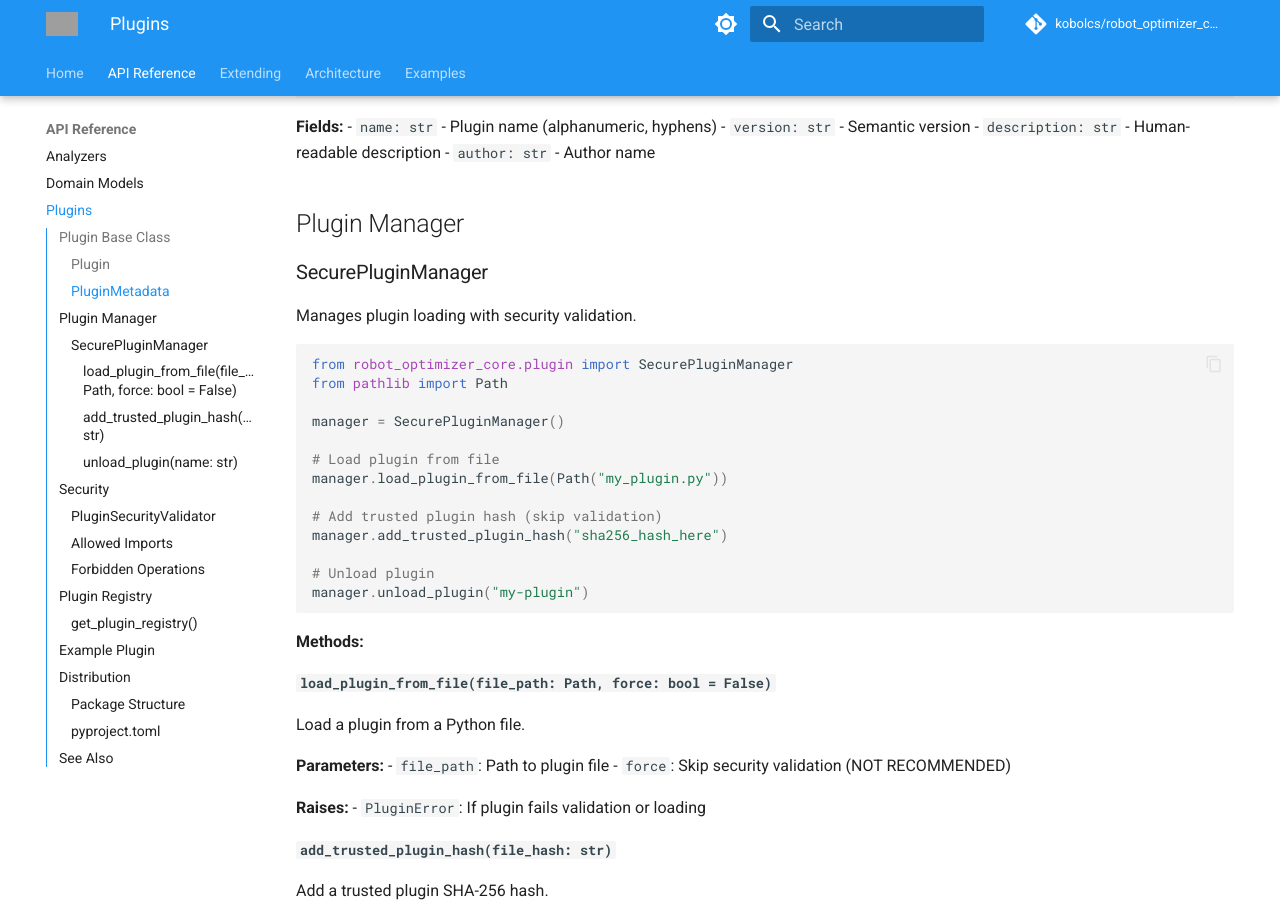
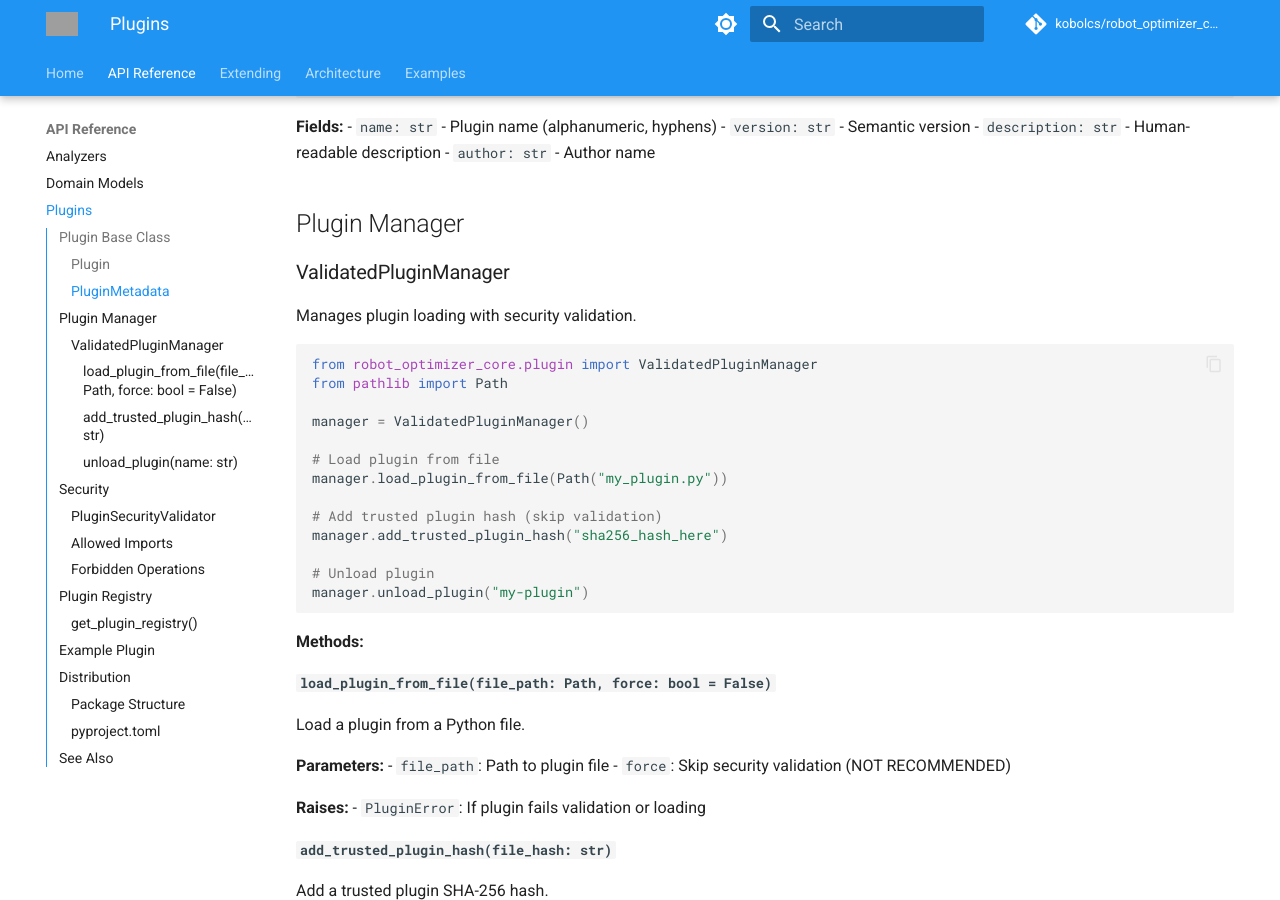
Before and after one commit to kobolcs/robot_optimizer_core, an MkDocs documentation site: the page built from docs/api/plugins.md, in a window 1280 px wide and 900 px high, scrolled down 1123 px. Built offline with MkDocs 1.6.1 and Material for MkDocs 9.7.7, drawn with Linux system fonts in a browser that asks for light colours; comment, search, counter and statistics services are not loaded; the version menu is left out; grey boxes are pictures that could not be loaded.

Commit message:
fix: stale coverage doc, demo-report gitignore, assert→raise in boundaries, SecurePluginManager→ValidatedPluginManager
Agent-Logs-Url: https://github.com/kobolcs/robot_optimizer_core/sessions/c39b03fc-db3c-4c3b-a6c3-457db3e25476

Co-authored-by: kobolcs <32861010+kobolcs@users.noreply.github.com>

````diff
--- a/docs/api/plugins.md
+++ b/docs/api/plugins.md
@@ -59,15 +59,15 @@ metadata = PluginMetadata(
 
 ## Plugin Manager
 
-### SecurePluginManager
+### ValidatedPluginManager
 
 Manages plugin loading with security validation.
 
 ```python
-from robot_optimizer_core.plugin import SecurePluginManager
+from robot_optimizer_core.plugin import ValidatedPluginManager
 from pathlib import Path
 
-manager = SecurePluginManager()
+manager = ValidatedPluginManager()
 
 # Load plugin from file
 manager.load_plugin_from_file(Path("my_plugin.py"))
````
Also changed, not shown: SECURITY.md (+4 -2 lines), src/robot_optimizer_core/CLAUDE.md (+1 -1 lines), 5 other files.
